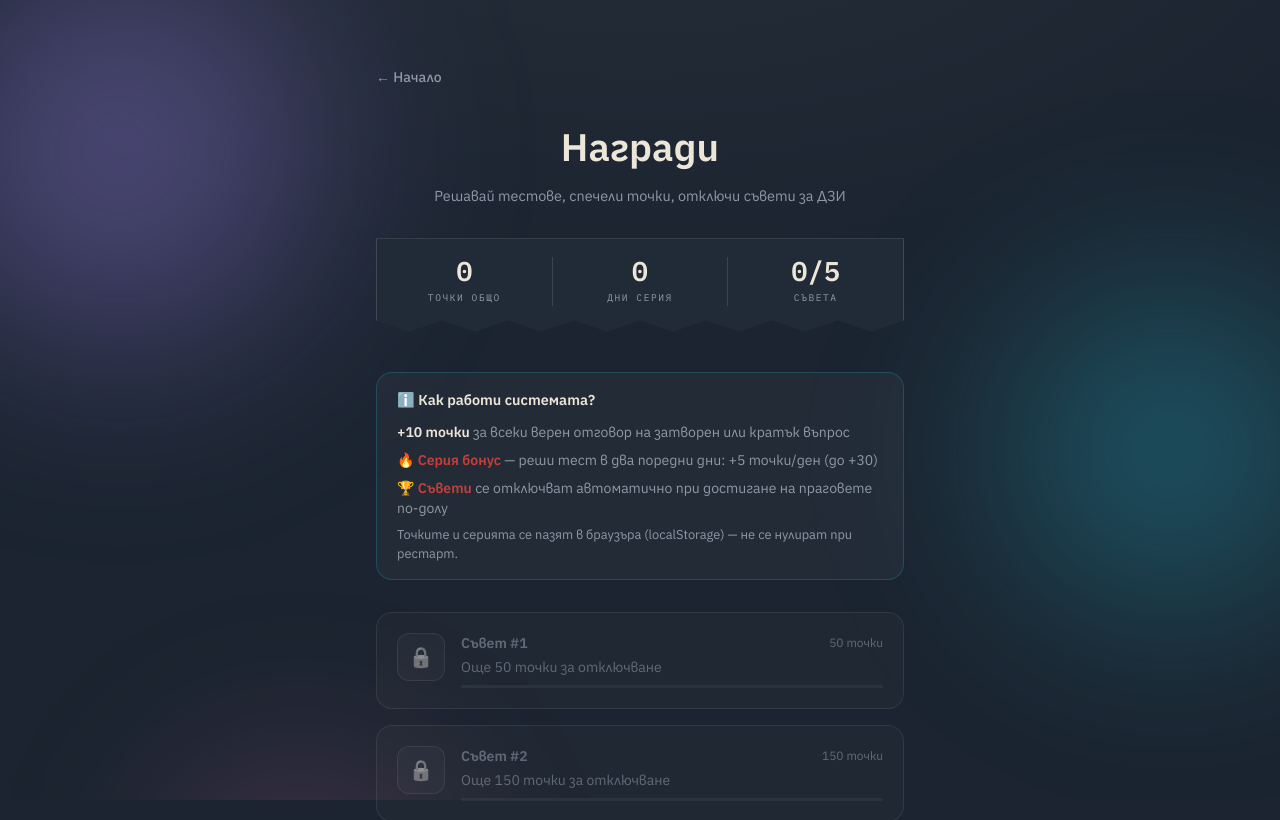
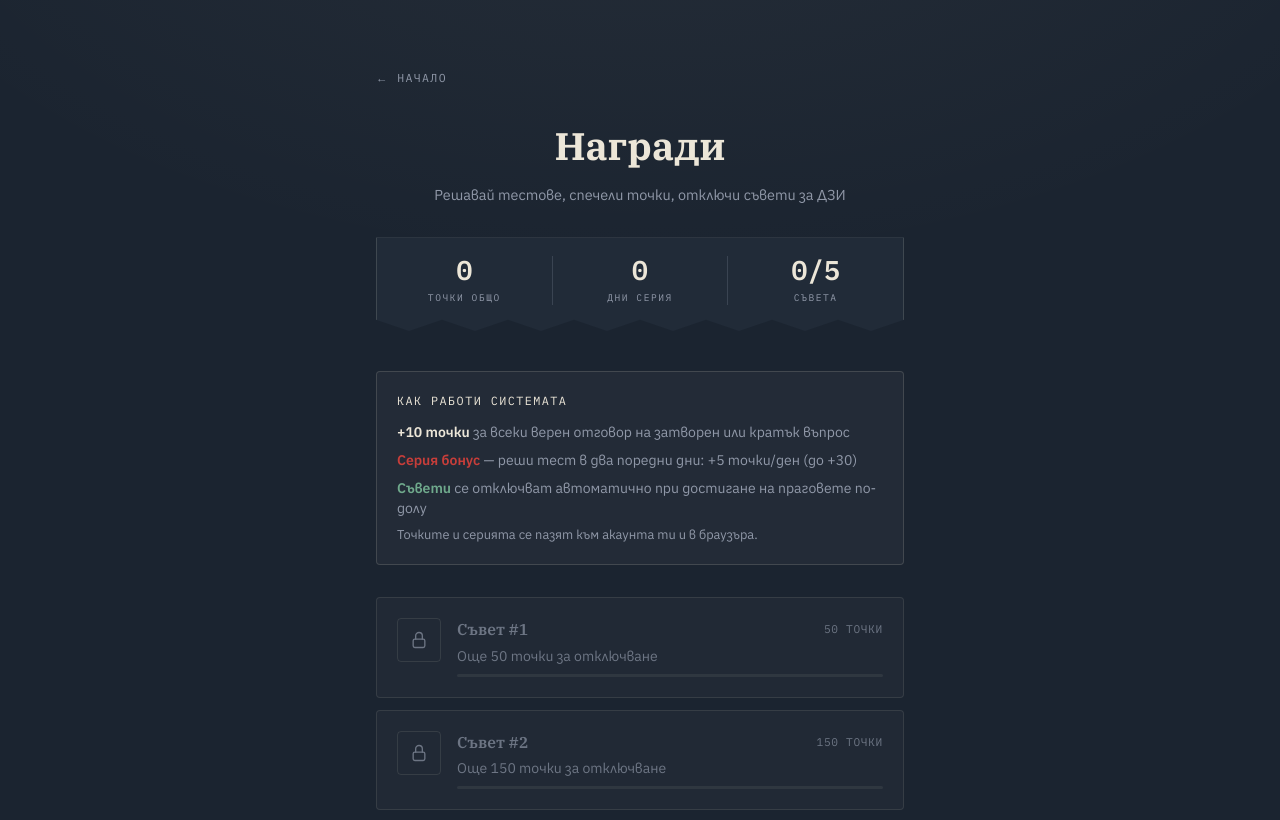
Before and after one commit to Debatedd/dzi-it, a Next.js app in the folder app/: page /rewards in a window 1280 px wide. Shown: the top 820 px of the page. Built offline with nearby package versions, Linux system fonts and the light colour scheme.

Commit message:
rewards: full ink/exam-paper restyle (remove orbs + emoji, serif headings, outline icons)

```diff
--- a/app/app/rewards/page.tsx
+++ b/app/app/rewards/page.tsx
@@ -2,8 +2,25 @@
 
 import { useEffect, useState } from "react";
 import Link from "next/link";
-import ParallaxOrbs from "@/components/ParallaxOrbs";
 import { getState, REWARDS } from "@/lib/gamification";
+
+const SERIF = "var(--font-ibm-serif), Georgia, serif";
+const MONO = "var(--font-ibm-mono), monospace";
+
+function LockIcon({ color }: { color: string }) {
+  return (
+    <svg width="20" height="20" viewBox="0 0 24 24" fill="none" stroke={color} strokeWidth="1.6" strokeLinecap="round" strokeLinejoin="round">
+      <rect x="5" y="11" width="14" height="10" rx="2" /><path d="M8 11V7a4 4 0 0 1 8 0v4" />
+    </svg>
+  );
+}
+function CheckIcon({ color }: { color: string }) {
+  return (
+    <svg width="20" height="20" viewBox="0 0 24 24" fill="none" stroke={color} strokeWidth="1.8" strokeLinecap="round" strokeLinejoin="round">
+      <path d="M5 12l4.5 4.5L19 7" />
+    </svg>
+  );
+}
 
 export default function RewardsPage() {
   const [pts, setPts]       = useState(0);
@@ -16,22 +33,14 @@ export default function RewardsPage() {
   }, []);
 
   return (
-    <>
-      <ParallaxOrbs />
-      <main className="relative z-10 max-w-xl mx-auto px-6 py-16">
-        <Link
-          href="/"
-          className="inline-flex items-center gap-2 mb-8 text-sm font-medium"
-          style={{ color: "var(--muted)", textDecoration: "none" }}
-        >
+    <main className="max-w-xl mx-auto px-6 py-16">
+      <Link href="/" className="inline-flex items-center gap-2 mb-8"
+        style={{ color: "var(--muted)", textDecoration: "none", fontFamily: MONO, fontSize: "0.72rem", letterSpacing: "0.12em", textTransform: "uppercase" }}>
         ← Начало
       </Link>
 
-        <h1
-          className="font-extrabold text-center mb-2"
-          style={{ fontSize: "clamp(1.8rem, 4vw, 2.4rem)", color: "var(--text)" }}
-        >
-          <span className="gradient-text">Награди</span>
+      <h1 className="text-center mb-2" style={{ fontFamily: SERIF, fontWeight: 700, color: "var(--paper)", fontSize: "clamp(1.8rem, 4vw, 2.4rem)" }}>
+        Награди
       </h1>
       <p className="text-center mb-8" style={{ color: "var(--muted)", fontSize: "0.9rem" }}>
         Решавай тестове, спечели точки, отключи съвети за ДЗИ
@@ -56,106 +65,50 @@ export default function RewardsPage() {
           { value: `${REWARDS.filter((r) => r.threshold <= pts).length}/${REWARDS.length}`, label: "съвета", color: "var(--paper)" },
         ].map((c, i) => (
           <div key={c.label} className="flex-1 text-center" style={{ borderLeft: i > 0 ? "1px solid #3A4452" : "none" }}>
-              <div style={{ fontFamily: "var(--font-ibm-mono), monospace", fontWeight: 600, fontSize: "1.7rem", lineHeight: 1, color: c.color }}>
-                {c.value}
-              </div>
-              <div style={{ fontFamily: "var(--font-ibm-mono), monospace", color: "var(--muted)", fontSize: "0.6rem", letterSpacing: "0.16em", textTransform: "uppercase", marginTop: 7 }}>
-                {c.label}
-              </div>
+            <div style={{ fontFamily: MONO, fontWeight: 600, fontSize: "1.7rem", lineHeight: 1, color: c.color }}>{c.value}</div>
+            <div style={{ fontFamily: MONO, color: "var(--muted)", fontSize: "0.6rem", letterSpacing: "0.16em", textTransform: "uppercase", marginTop: 7 }}>{c.label}</div>
           </div>
         ))}
       </div>
 
       {/* How it works */}
-        <div
-          className="glass rounded-2xl px-5 py-4 mb-8 space-y-3"
-          style={{ border: "1px solid rgba(34,211,238,0.2)" }}
-        >
-          <div className="font-semibold" style={{ color: "var(--topic-data)", fontSize: "0.9rem" }}>
-            ℹ️ Как работи системата?
+      <div className="glass mb-8 p-5 space-y-3" style={{ border: "1px solid var(--border)", borderRadius: 4 }}>
+        <div style={{ fontFamily: MONO, color: "var(--paper)", fontSize: "0.74rem", letterSpacing: "0.12em", textTransform: "uppercase" }}>
+          Как работи системата
         </div>
         <ul className="space-y-2 text-sm" style={{ color: "var(--muted)" }}>
-            <li>
-              <span style={{ color: "var(--text)", fontWeight: 600 }}>+10 точки</span>{" "}
-              за всеки верен отговор на затворен или кратък въпрос
-            </li>
-            <li>
-              <span style={{ color: "var(--streak-text)", fontWeight: 600 }}>🔥 Серия бонус</span>{" "}
-              — реши тест в два поредни дни: +5 точки/ден (до +30)
-            </li>
-            <li>
-              <span style={{ color: "var(--accent)", fontWeight: 600 }}>🏆 Съвети</span>{" "}
-              се отключват автоматично при достигане на праговете по-долу
-            </li>
-            <li style={{ fontSize: "0.8rem" }}>
-              Точките и серията се пазят в браузъра (localStorage) — не се нулират при рестарт.
-            </li>
+          <li><span style={{ color: "var(--paper)", fontWeight: 600 }}>+10 точки</span> за всеки верен отговор на затворен или кратък въпрос</li>
+          <li><span style={{ color: "var(--red)", fontWeight: 600 }}>Серия бонус</span> — реши тест в два поредни дни: +5 точки/ден (до +30)</li>
+          <li><span style={{ color: "var(--accent-2-text)", fontWeight: 600 }}>Съвети</span> се отключват автоматично при достигане на праговете по-долу</li>
+          <li style={{ fontSize: "0.8rem" }}>Точките и серията се пазят към акаунта ти и в браузъра.</li>
         </ul>
       </div>
 
       {/* Rewards list */}
-        <div className="space-y-4">
+      <div className="space-y-3">
         {REWARDS.map((r, i) => {
           const unlocked = pts >= r.threshold;
           const progress = Math.min((pts / r.threshold) * 100, 100);
           return (
-              <div
-                key={i}
-                className="glass rounded-2xl p-5"
-                style={{
-                  border: unlocked
-                    ? "1px solid rgba(167,139,250,0.4)"
-                    : "1px solid var(--border)",
-                  opacity: unlocked ? 1 : 0.6,
-                }}
-              >
+            <div key={i} className="glass p-5"
+              style={{ border: `1px solid ${unlocked ? "var(--accent-border)" : "var(--border)"}`, borderRadius: 4, opacity: unlocked ? 1 : 0.7 }}>
               <div className="flex items-start gap-4">
-                  <div
-                    className="rounded-xl flex items-center justify-center text-xl flex-shrink-0"
-                    style={{
-                      width: 48,
-                      height: 48,
-                      background: unlocked ? "rgba(167,139,250,0.15)" : "rgba(255,255,255,0.04)",
-                      border: unlocked ? "1px solid rgba(167,139,250,0.4)" : "1px solid var(--border)",
-                      filter: unlocked ? "none" : "grayscale(1)",
-                    }}
-                  >
-                    {unlocked ? r.icon : "🔒"}
+                <div className="flex items-center justify-center flex-shrink-0"
+                  style={{ width: 44, height: 44, borderRadius: 4, border: `1px solid ${unlocked ? "var(--accent-2)" : "var(--border)"}` }}>
+                  {unlocked ? <CheckIcon color="var(--accent-2-text)" /> : <LockIcon color="var(--muted)" />}
                 </div>
                 <div className="flex-1">
                   <div className="flex items-center justify-between mb-1">
-                      <span
-                        className="font-semibold text-sm"
-                        style={{ color: unlocked ? "var(--text)" : "var(--muted)" }}
-                      >
-                        {r.title}
-                      </span>
-                      <span style={{ color: "var(--muted)", fontSize: "0.75rem" }}>
-                        {r.threshold} точки
-                      </span>
+                    <span style={{ fontFamily: SERIF, fontWeight: 600, color: unlocked ? "var(--paper)" : "var(--muted)", fontSize: "0.98rem" }}>{r.title}</span>
+                    <span style={{ fontFamily: MONO, color: "var(--muted)", fontSize: "0.7rem", letterSpacing: "0.06em" }}>{r.threshold} ТОЧКИ</span>
                   </div>
-
                   {unlocked ? (
-                      <p className="text-sm leading-relaxed" style={{ color: "var(--text)" }}>
-                        {r.tip}
-                      </p>
+                    <p className="text-sm leading-relaxed" style={{ color: "var(--text)" }}>{r.tip}</p>
                   ) : (
                     <>
-                        <p className="text-sm" style={{ color: "var(--muted)" }}>
-                          Още {r.threshold - pts} точки за отключване
-                        </p>
-                        <div
-                          className="rounded-full overflow-hidden mt-2"
-                          style={{ height: 3, background: "var(--track-bg)" }}
-                        >
-                          <div
-                            className="h-full rounded-full"
-                            style={{
-                              width: `${progress}%`,
-                              background: "var(--progress-gradient)",
-                              transition: "width 0.6s ease",
-                            }}
-                          />
+                      <p className="text-sm" style={{ color: "var(--muted)" }}>Още {r.threshold - pts} точки за отключване</p>
+                      <div className="overflow-hidden mt-2" style={{ height: 3, background: "var(--track-bg)", borderRadius: 2 }}>
+                        <div className="h-full" style={{ width: `${progress}%`, background: "var(--red)", transition: "width 0.6s ease" }} />
                       </div>
                     </>
                   )}
@@ -167,19 +120,11 @@ export default function RewardsPage() {
       </div>
 
       <div className="mt-10 text-center">
-          <Link
-            href="/practice"
-            className="inline-flex items-center gap-2 px-8 py-3.5 rounded-2xl font-semibold text-white"
-            style={{
-              background: "var(--hero-gradient)",
-              boxShadow: "var(--accent-glow)",
-              textDecoration: "none",
-            }}
-          >
+        <Link href="/practice" className="inline-flex items-center gap-2 transition-opacity hover:opacity-90"
+          style={{ background: "var(--red)", color: "var(--paper)", fontWeight: 600, padding: "14px 32px", borderRadius: 5, textDecoration: "none" }}>
           Спечели точки →
         </Link>
       </div>
     </main>
-    </>
   );
 }
```
Lines whose indentation alone changed are shown as unchanged.
